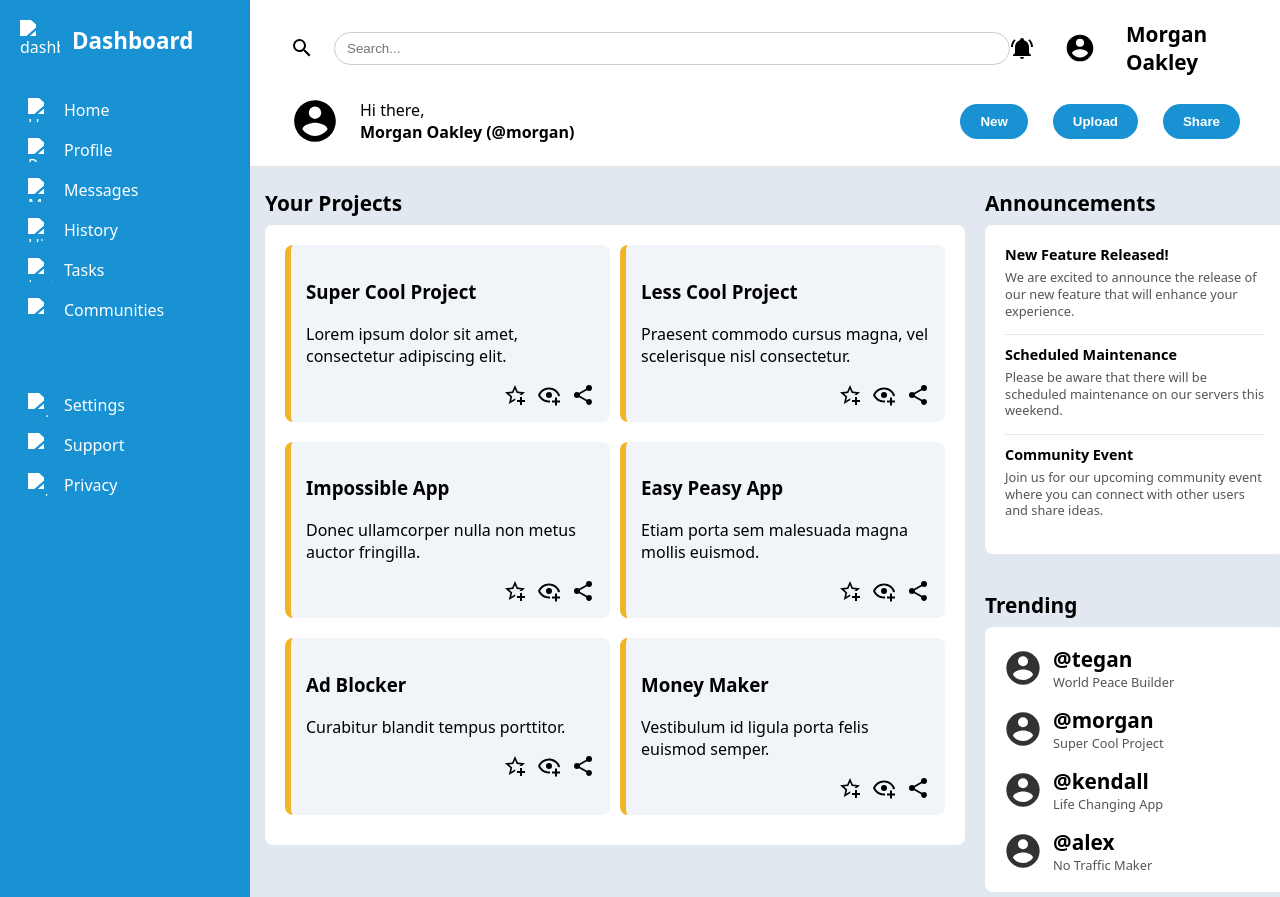
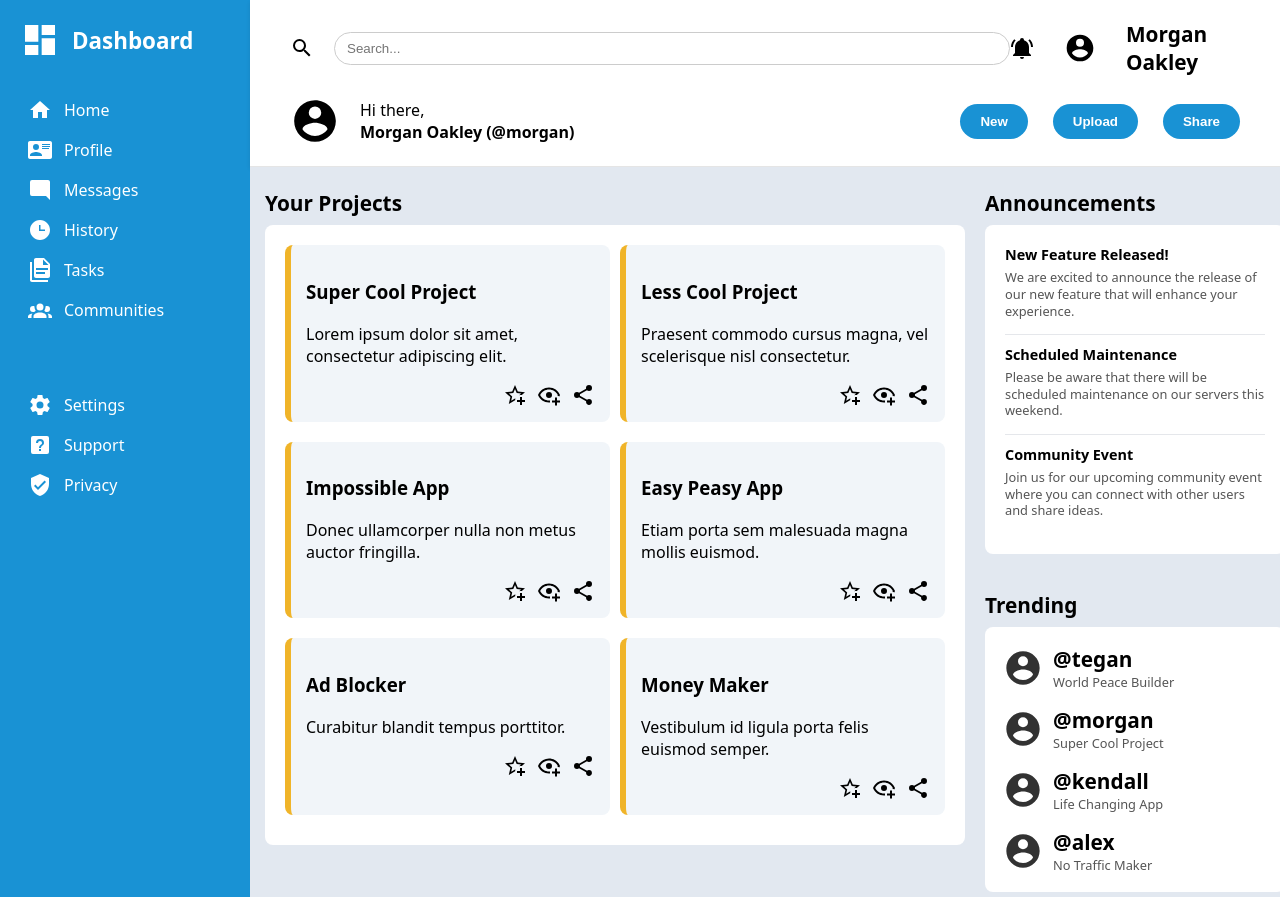
Before and after one commit to AbdullahF1111/odin-admin-dashboard, a plain HTML site: page index.html in a window 1280 px wide. Drawn offline with Linux system fonts and the light colour scheme; the site is published under a folder, as on GitHub Pages, so addresses that start at the root find nothing.

Commit message:
fix path in images

```diff
--- a/index.html
+++ b/index.html
@@ -18,52 +18,52 @@
       <div class="side-content">
 
         <div class="nav-item-dashboard">
-          <img class="nav-icon" src="/images/view-dashboard.svg" alt="dashboard" style="width: 40px; height: 40px;">
+          <img class="nav-icon" src="images/view-dashboard.svg" alt="dashboard" style="width: 40px; height: 40px;">
           <span class="nav-title">Dashboard</span>
         </div>
 
         <div class="nav-item">
-          <img class="nav-icon" src="/images/home.svg" alt="Home">
+          <img class="nav-icon" src="images/home.svg" alt="Home">
           <span>Home</span>
         </div>
 
         <div class="nav-item">
-          <img class="nav-icon" src="/images/card-account-details.svg" alt="Profile">
+          <img class="nav-icon" src="images/card-account-details.svg" alt="Profile">
           <span>Profile</span>
         </div>
 
         <div class="nav-item">
-          <img class="nav-icon" src="/images/message-reply.svg" alt="Messages">
+          <img class="nav-icon" src="images/message-reply.svg" alt="Messages">
           <span>Messages</span>
         </div>
 
         <div class="nav-item">
-          <img class="nav-icon" src="/images/clock-time-three.svg" alt="History">
+          <img class="nav-icon" src="images/clock-time-three.svg" alt="History">
           <span>History</span>
         </div>
 
         <div class="nav-item">
-          <img class="nav-icon" src="/images/file-document-multiple.svg" alt="tasks">
+          <img class="nav-icon" src="images/file-document-multiple.svg" alt="tasks">
           <span>Tasks</span>
         </div>
 
         <div class="nav-item" style="margin-bottom: 55px;">
-          <img class="nav-icon" src="/images/account-group.svg" alt="communities">
+          <img class="nav-icon" src="images/account-group.svg" alt="communities">
           <span>Communities</span>
         </div>
 
         <div class="nav-item">
-          <img class="nav-icon" src="/images/cog.svg" alt="settings">
+          <img class="nav-icon" src="images/cog.svg" alt="settings">
           <span>Settings</span>
         </div>
 
         <div class="nav-item">
-          <img class="nav-icon" src="/images/help-box.svg" alt="support">
+          <img class="nav-icon" src="images/help-box.svg" alt="support">
           <span>Support</span>
         </div>
 
         <div class="nav-item">
-          <img class="nav-icon" src="/images/shield-check.svg" alt="privacy">
+          <img class="nav-icon" src="images/shield-check.svg" alt="privacy">
           <span>Privacy</span>
         </div>
 
```
